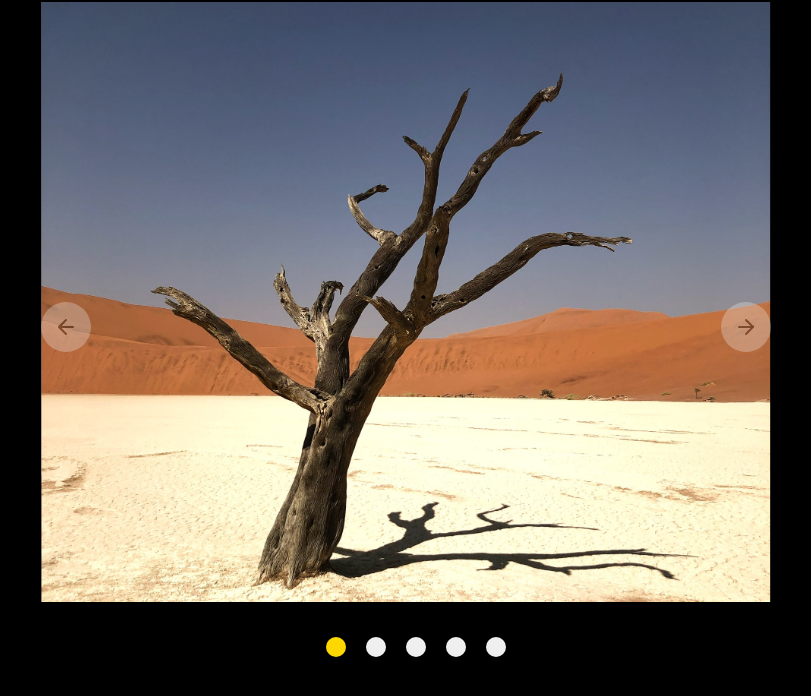
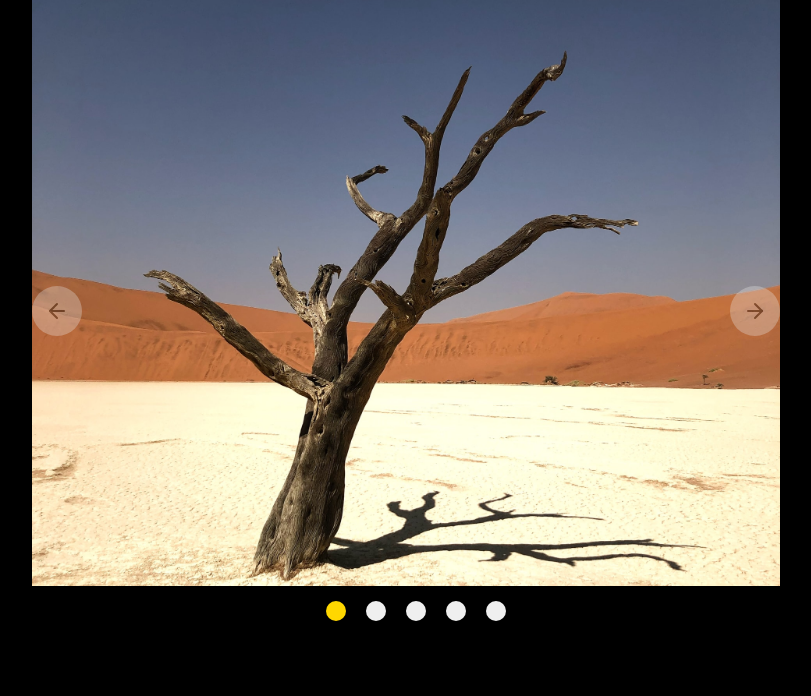
Before and after one commit to haripallikere/image-slider-oop, a plain HTML site: page index.html in a window 1280 px wide. Shown: the part 74-770 px from the top of the page, without its empty margins (234-1045 px from the left). Drawn offline with Linux system fonts and the light colour scheme.

Commit message:
final version

```diff
--- a/style.css
+++ b/style.css
@@ -80,8 +80,8 @@ html {
   min-height: 100vh;
 }
 
-
 body {
+  height: 100%;;
   overflow: hidden;
   height: 100%;
   display: grid;
@@ -95,9 +95,7 @@ main {
 .container {
   display: grid;
   place-items: center;
-  /* min-height: 100vh; */
-  align-content: center;
-  padding: 2rem;
+  padding: 1rem;
 }
 
 h1 {
@@ -160,7 +158,6 @@ h1 {
 }
 
 .navigation__bar {
-  margin-top: 20px;
   display: flex;
   justify-content: center;
   align-items: center;
```
